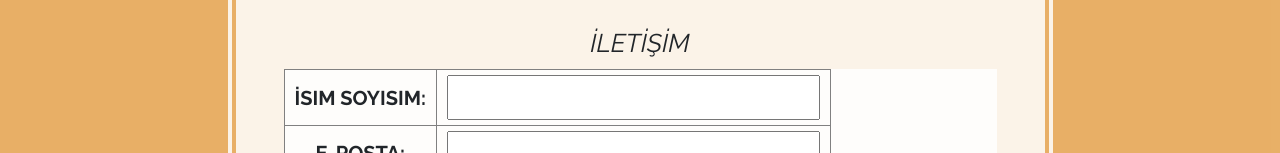
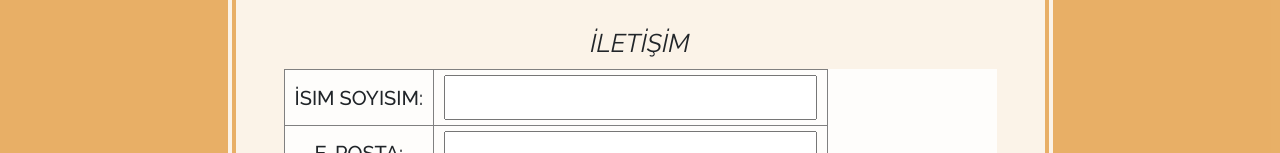
Before and after one commit to denizozbakir/Kal-Girisimcilik, a website: page store.html in a window 1280 px wide. Shown: the part 799-952 px from the top of the page. Drawn offline with Linux system fonts and the light colour scheme.

Commit message:
bunepeki

```diff
--- a/store.html
+++ b/store.html
@@ -80,7 +80,7 @@
 
 
     <style>
-    	td{padding:5px 10px;font-weight:bold;}
+    	td{padding:5px 10px;}
     </style>
 
     <form class="formtum"action="https://formspree.io/denizozb@outlook.com" method="POST">
```
